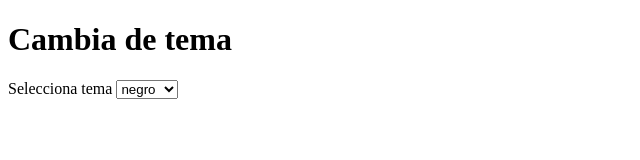
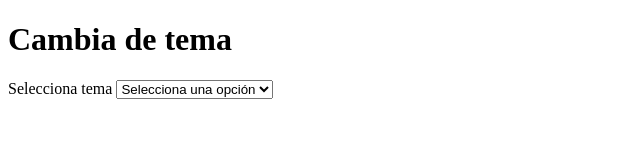
Before and after one commit to jmorher1009/jmorher1009.github.io, a plain HTML site: page index.html in a window 1280 px wide. Shown: the whole page, without its empty margins (0-640 px from the left). Drawn offline with Linux system fonts and the light colour scheme.

Commit message:
Update index.html

```diff
--- a/index.html
+++ b/index.html
@@ -9,6 +9,7 @@
     <h1>Cambia de tema</h1>
     <label for="tema"> Selecciona tema</label>
         <select id="tema">
+            <option value="">Selecciona una opción</option>
             <option value="negro">negro</option>
             <option value="blanco">blanco</option>
         </select>
```
